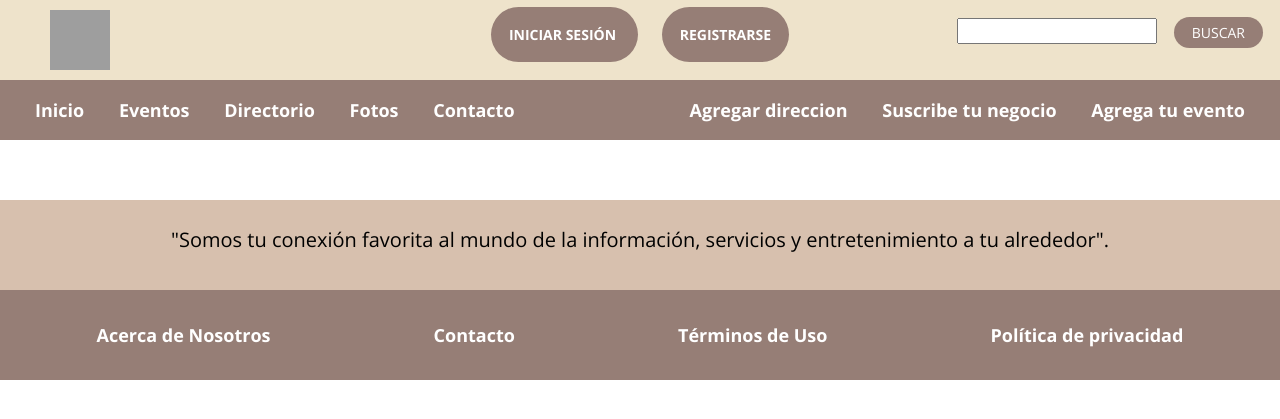
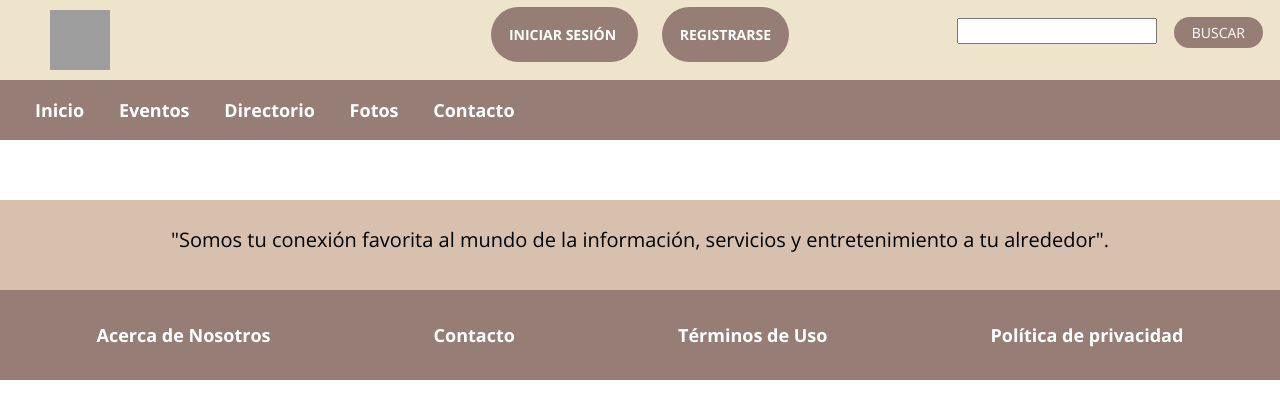
Before and after one commit to AlanTrujilloR/corporativo21, a PHP site: page /1BASE.php in a window 1280 px wide. Shown: the top 419 px of the page. Run offline with PHP 8.4, Linux system fonts and the light colour scheme; data that the repository does not hold is empty; some libraries are stand-ins or nearby versions; grey boxes are pictures that could not be loaded.

Commit message:
Update header.php

```diff
--- a/includes/templates/header.php
+++ b/includes/templates/header.php
@@ -69,11 +69,7 @@ $auth = $_SESSION['login'] ?? false;
           <a href="fotos.php" class="navegacion__enlace">Fotos</a>
           <a href="contacto.php" class="navegacion__enlace">Contacto</a>
         </div>
-        <div class="navegacion__usuario">
-          <a href="direccion.php" class="navegacion__enlase">Agregar direccion</a>
-          <a href="suscribeNegocio.php" class="navegacion__enlace">Suscribe tu negocio</a>
-          <a href="<?php echo $auth ? 'agregarEvento.php' : 'validacionLink.php'; ?>" class="navegacion__enlace">Agrega tu evento</a>
-        </div>
+
       </nav>
 
       <?php if ($index) : ?>
```
